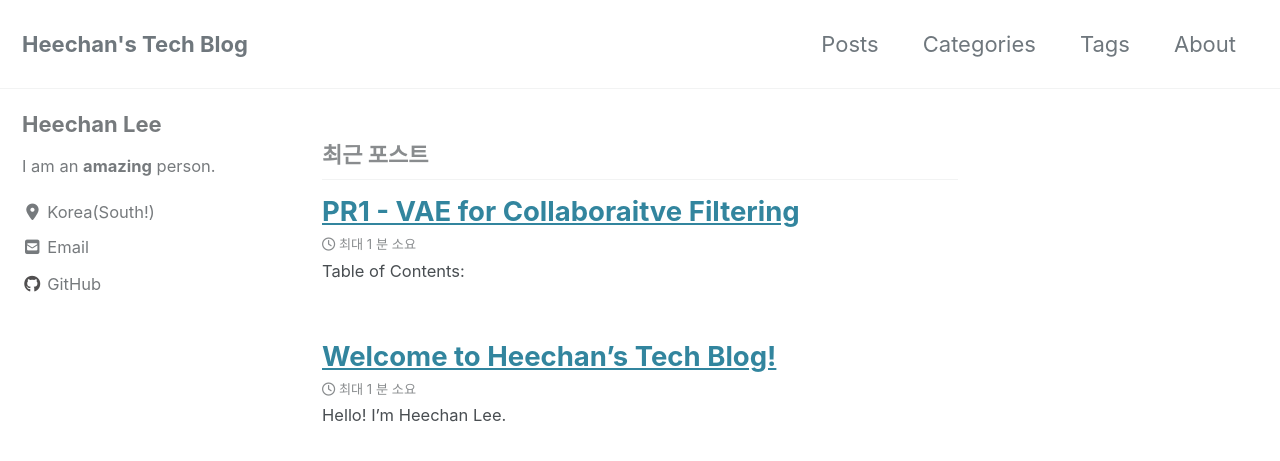
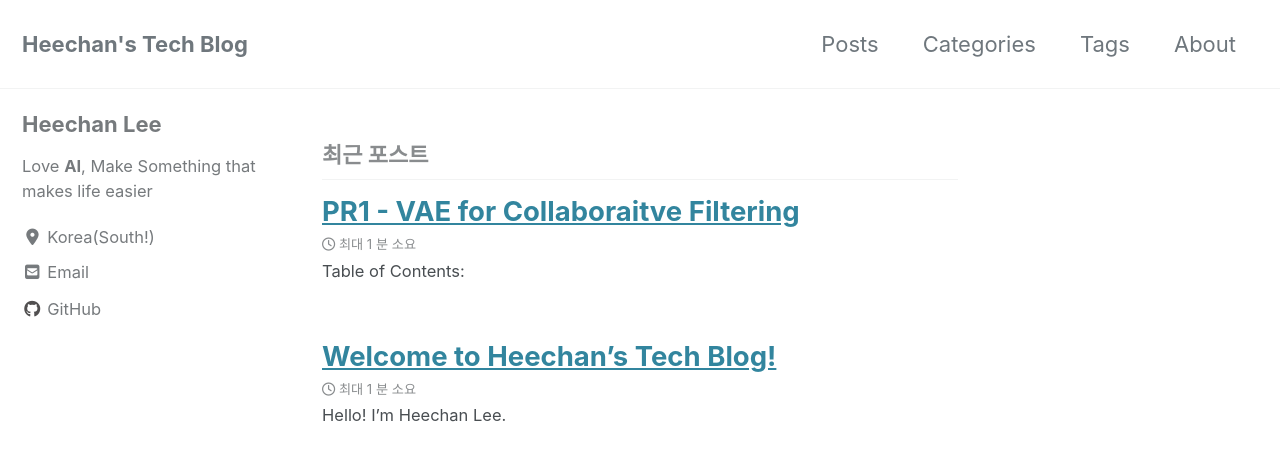
Before and after one commit to heechan95/heechan.github.io, a Jekyll site: the page built from index.html, in a window 1280 px wide and 900 px high. Shown: the top 461 px of the window. Built offline with Jekyll 4.4.1, drawn with Linux system fonts in a browser that asks for light colours; cached includes are drawn as plain includes; nearby versions of some CDN libraries; the list of posts is cut into pages by our own code.

Commit message:
Update _config.yml

```diff
--- a/_config.yml
+++ b/_config.yml
@@ -109,7 +109,7 @@ analytics:
 author:
   name             : "Heechan Lee"
   avatar           : # path of avatar image, e.g. "/assets/images/bio-photo.jpg"
-  bio              : "I am an **amazing** person."
+  bio              : "Love **AI**, Make Something that makes life easier"
   location         : "Korea(South!)"
   email            :
   links:
```
